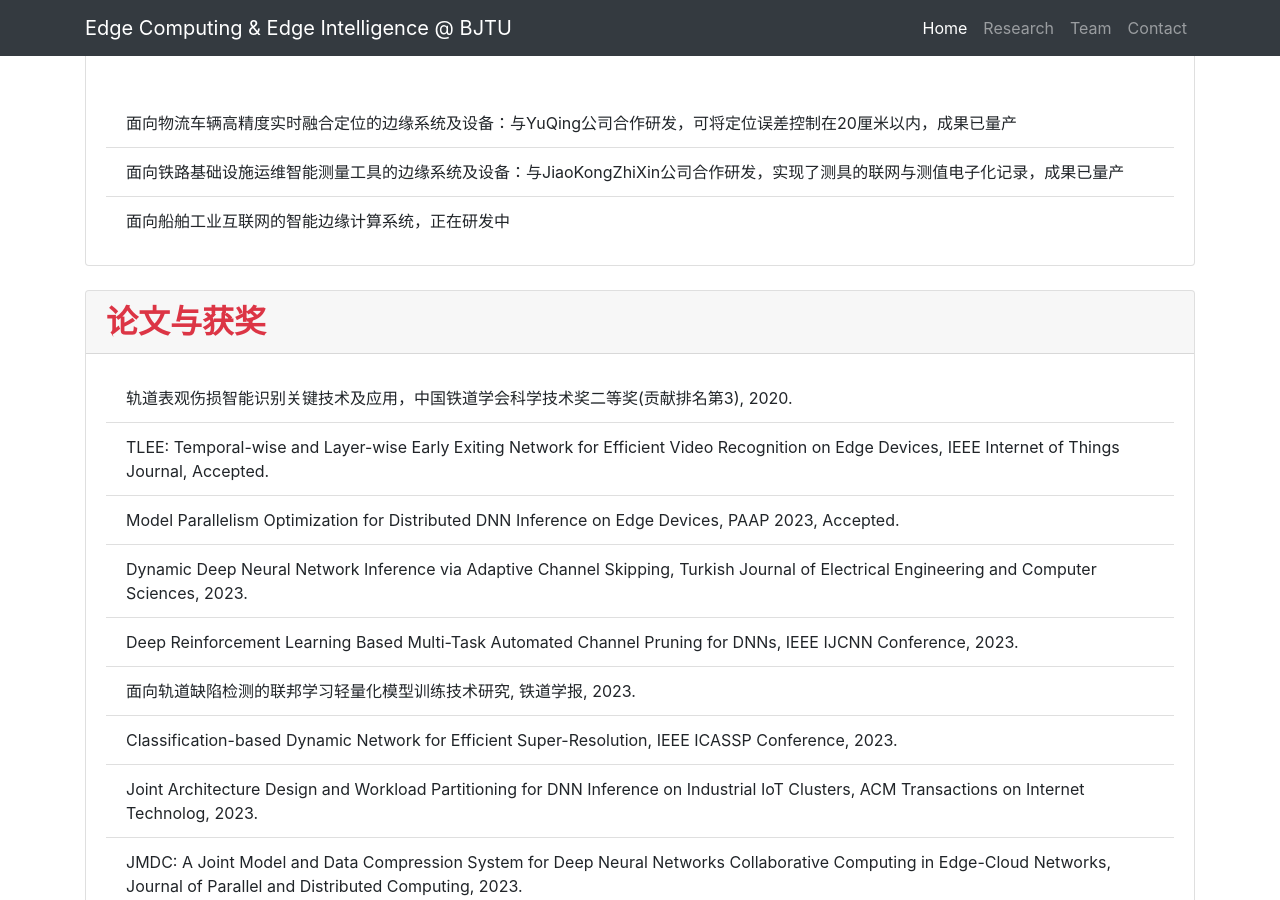
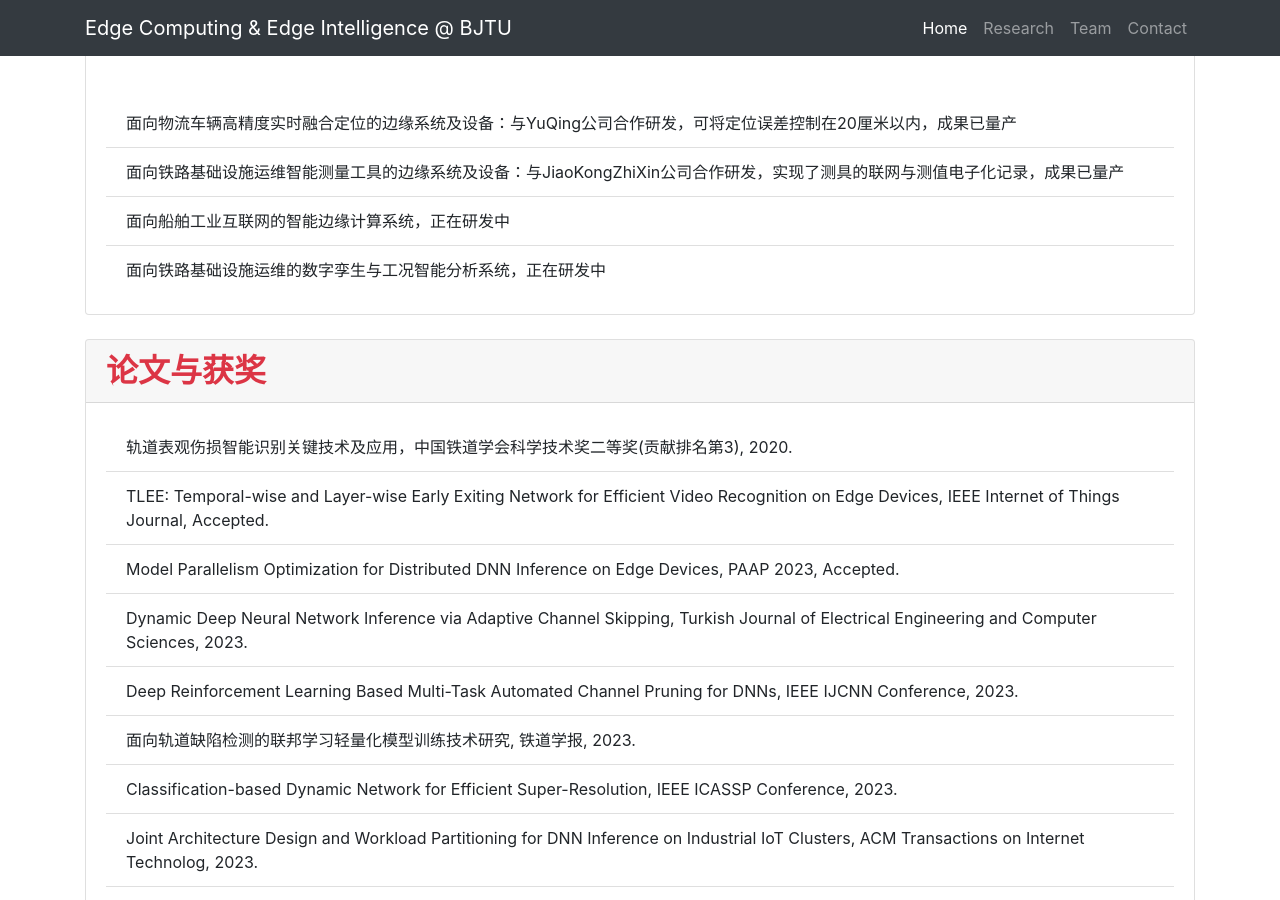
Before and after one commit to fangvv/Homepage, a Jekyll site: the page Edgecomp/index.html, which Jekyll copies as it is, in a window 1280 px wide and 900 px high, scrolled down 4355 px. Built offline with Jekyll 4.4.1, drawn with Linux system fonts in a browser that asks for light colours; comment, search, counter and statistics services are not loaded.

Commit message:
update prj

```diff
--- a/Edgecomp/index.html
+++ b/Edgecomp/index.html
@@ -146,6 +146,7 @@
       <li class="list-group-item">面向物流车辆高精度实时融合定位的边缘系统及设备：与YuQing公司合作研发，可将定位误差控制在20厘米以内，成果已量产</li>
       <li class="list-group-item">面向铁路基础设施运维智能测量工具的边缘系统及设备：与JiaoKongZhiXin公司合作研发，实现了测具的联网与测值电子化记录，成果已量产</li>
       <li class="list-group-item">面向船舶工业互联网的智能边缘计算系统，正在研发中</li>
+      <li class="list-group-item">面向铁路基础设施运维的数字孪生与工况智能分析系统，正在研发中</li>
     </ul>
   </div>
 </div>
```
